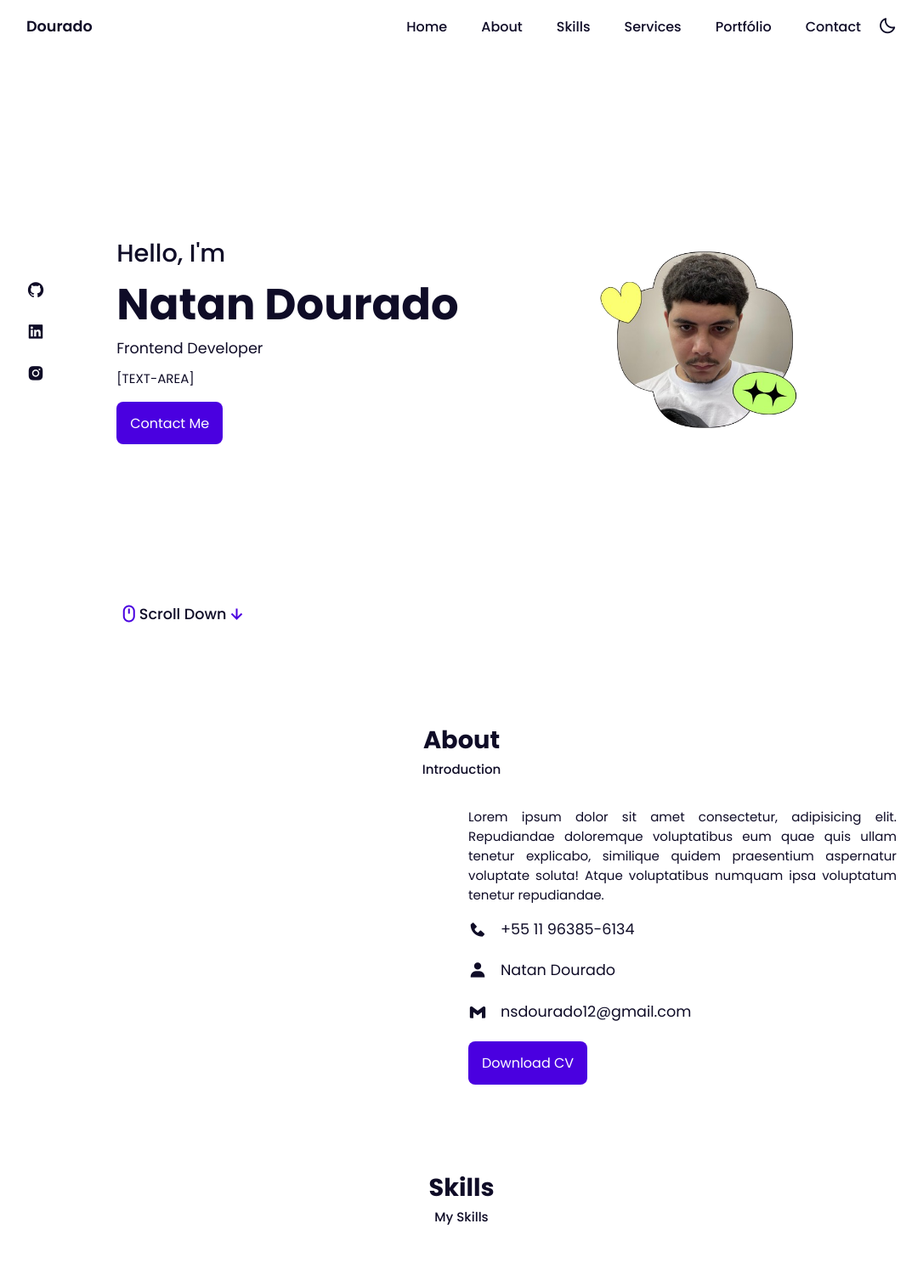
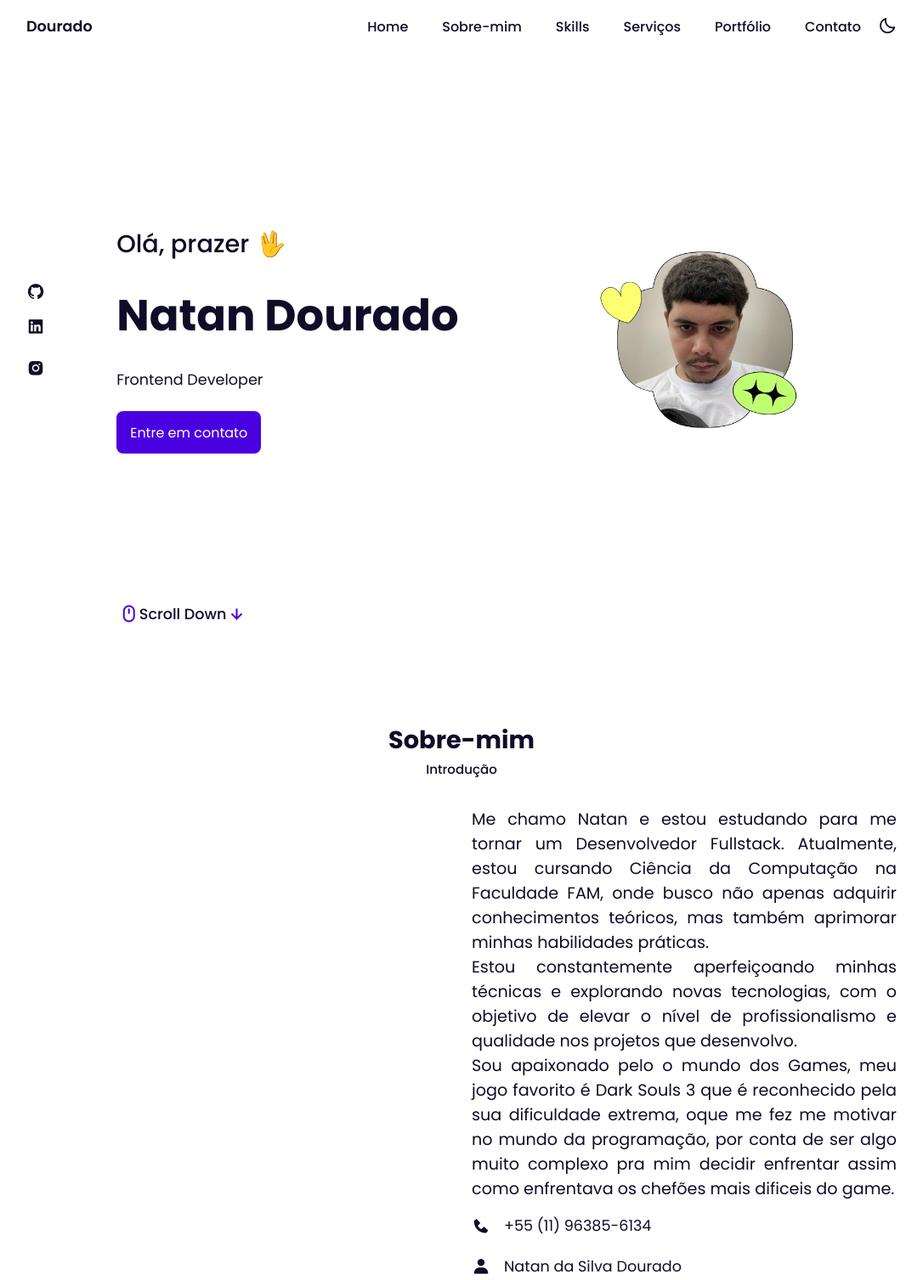
Before and after one commit to natanD1/portf-lio-dourado, a plain HTML site: page index.html in a window 1280 px wide. Shown: the top 1507 px of the page at 85% size, without its empty margins (97-1183 px from the left). Drawn offline with nearby package versions, Linux system fonts and the light colour scheme.

Commit message:
fixed itens

```diff
--- a/assets/css/style.css
+++ b/assets/css/style.css
@@ -99,6 +99,12 @@ header.shadow{
   width: 65%;
 }
 
+.home-text {
+  display: flex;
+  flex-direction: column;
+  gap: 1.5rem;
+}
+
 .home-text span{
   font-size: var(--medium-font);
   font-weight: 500;
@@ -134,10 +140,13 @@ header.shadow{
   color: #fff;
   padding: 0.8rem 1rem;
   border-radius: 0.5rem;
+  width: fit-content;
 }
+
 .btn:hover{
   background: var(--hover);
 }
+
 .scroll-down{
   position: absolute;
   bottom: 4rem;
@@ -165,7 +174,7 @@ header.shadow{
 .about-container{
   display: grid;
   grid-template-columns: repeat(2, 1fr);
-  gap: 1rem;
+  gap: 1.5rem;
   margin-top: 2rem;
 }
 
@@ -174,10 +183,11 @@ header.shadow{
   border-radius: 0.5rem;
 }
 .about-text p{
-  font-size: var(--p-font);
+  font-size: 1.2rem;
   font-weight: 400;
   text-align: justify;
 }
+
 .information{
   margin: 1rem 0 1.4rem;
 }
--- a/index.html
+++ b/index.html
@@ -3,7 +3,7 @@
 <head>
   <meta charset="UTF-8">
   <meta name="viewport" content="width=device-width, initial-scale=1.0">
-  <title>Portfólio</title>
+  <title>Portfólio - Natan Dourado</title>
   <!-- CSS -->
   <link rel="stylesheet" href="assets/css/style.css">
   <!-- Box icons -->
@@ -20,31 +20,30 @@
 
     <ul class="navbar">
       <li><a href="#home">Home</a></li>
-      <li><a href="#about">About</a></li>
+      <li><a href="#about">Sobre-mim</a></li>
       <li><a href="#skills">Skills</a></li>
-      <li><a href="#services">Services</a></li>
+      <li><a href="#services">Serviços</a></li>
       <li><a href="#portfolio">Portfólio</a></li>
-      <li><a href="#contact">Contact</a></li>
+      <li><a href="#contact">Contato</a></li>
       <div class="bx bx-moon" id="darkmode"></div>
     </ul>
   </header>
+
   <!-- Home -->
-
   <section class="home" id="home">
     <div class="social">
-      <a href="#"><i class='bx bxl-github'></i></a>
-      <a href="#"><i class='bx bxl-linkedin-square'></i></a>
-      <a href="#"><i class='bx bxl-instagram-alt' ></i></a>
+      <a href="https://github.com/natanD1" target="_blank" class='bx bxl-github'></i></a>
+      <a href="https://www.linkedin.com/in/natandourado/" target="_blank"><i class='bx bxl-linkedin-square'></i></a>
+      <a href="https://www.instagram.com/inlovewithnatan/" target="_blank"><i class='bx bxl-instagram-alt' ></i></a>
     </div>
     <div class="home-img">
       <img src="assets/img/profile-pic.png" alt="">
     </div>
     <div class="home-text">
-      <span>Hello, I'm</span>
+      <span>Olá, prazer 🖖</span>
       <h1>Natan Dourado</h1>
       <h2>Frontend Developer</h2>
-      <p>[TEXT-AREA]</p>
-      <a href="#contact" class="btn">Contact Me</a>
+      <a href="#contact" class="btn">Entre em contato</a>
     </div>
 
     <div class="scroll-down">
@@ -58,8 +57,8 @@
   <!-- Sobre-mim - Header -->
   <section class="about" id="about">
     <div class="heading">
-      <h2>About</h2>
-      <span>Introduction</span>
+      <h2>Sobre-mim</h2>
+      <span>Introdução</span>
     </div>
     <!-- Sobre-mim Conteúdo -->
     <div class="about-container">
@@ -67,24 +66,31 @@
         <img src="assets/img/about.jpg" alt="">
       </div>
       <div class="about-text">
-        <p>Lorem ipsum dolor sit amet consectetur, adipisicing elit. Repudiandae doloremque voluptatibus eum quae quis ullam tenetur explicabo, similique quidem praesentium aspernatur voluptate soluta! Atque voluptatibus numquam ipsa voluptatum tenetur repudiandae.</p>
+        <p>Me chamo Natan e estou estudando para me tornar um Desenvolvedor Fullstack. Atualmente, estou cursando Ciência da Computação na Faculdade FAM, onde busco não apenas adquirir conhecimentos teóricos, mas também aprimorar minhas habilidades práticas.<br>Estou constantemente aperfeiçoando minhas técnicas e explorando novas tecnologias, com o objetivo de elevar o nível de profissionalismo e qualidade nos projetos que desenvolvo.<br> Sou apaixonado pelo o mundo dos Games, meu jogo favorito é Dark Souls 3 que é reconhecido pela sua dificuldade extrema, oque me fez me motivar no mundo da programação, por conta de ser algo muito complexo pra mim decidir enfrentar assim como enfrentava os chefões mais dificeis do game.
+        </p>
         <div class="information">
           <!-- Box 1 -->
           <div class="info-box">
             <i class='bx bxs-phone'></i>
-            <span>+55 11 96385-6134</span>
+            <span>+55 (11) 96385-6134</span>
           </div>
           <!-- Box 2 -->
           <div class="info-box">
             <i class='bx bxs-user'></i>
-            <span>Natan Dourado</span>
+            <span>Natan da Silva Dourado</span>
           </div>
           <!-- Box 3 -->
           <div class="info-box">
             <i class='bx bxl-gmail' ></i>
             <span>nsdourado12@gmail.com</span>
           </div>
+          <!-- Box 4 -->
+          <div class="info-box">
+            <i class='bx bxl-github' ></i>
+            <span>github.com/natand1</span>
+          </div>
         </div>
+
         <a href="#" class="btn">Download CV</a>
       </div>
     </div>
@@ -93,7 +99,7 @@
   <section class="skills" id="skills">
     <div class="heading">
       <h2>Skills</h2>
-      <span>My Skills</span>
+      <span>Minhas Skills</span>
     </div>
     <!-- Skills Conteúdo -->
     <div class="skills-container">
@@ -174,6 +180,6 @@
 
 
   <!-- JS -->
-  <script src="main.js"></script>
+  <script src="assets/js/main.js"></script>
 </body>
 </html>
```
